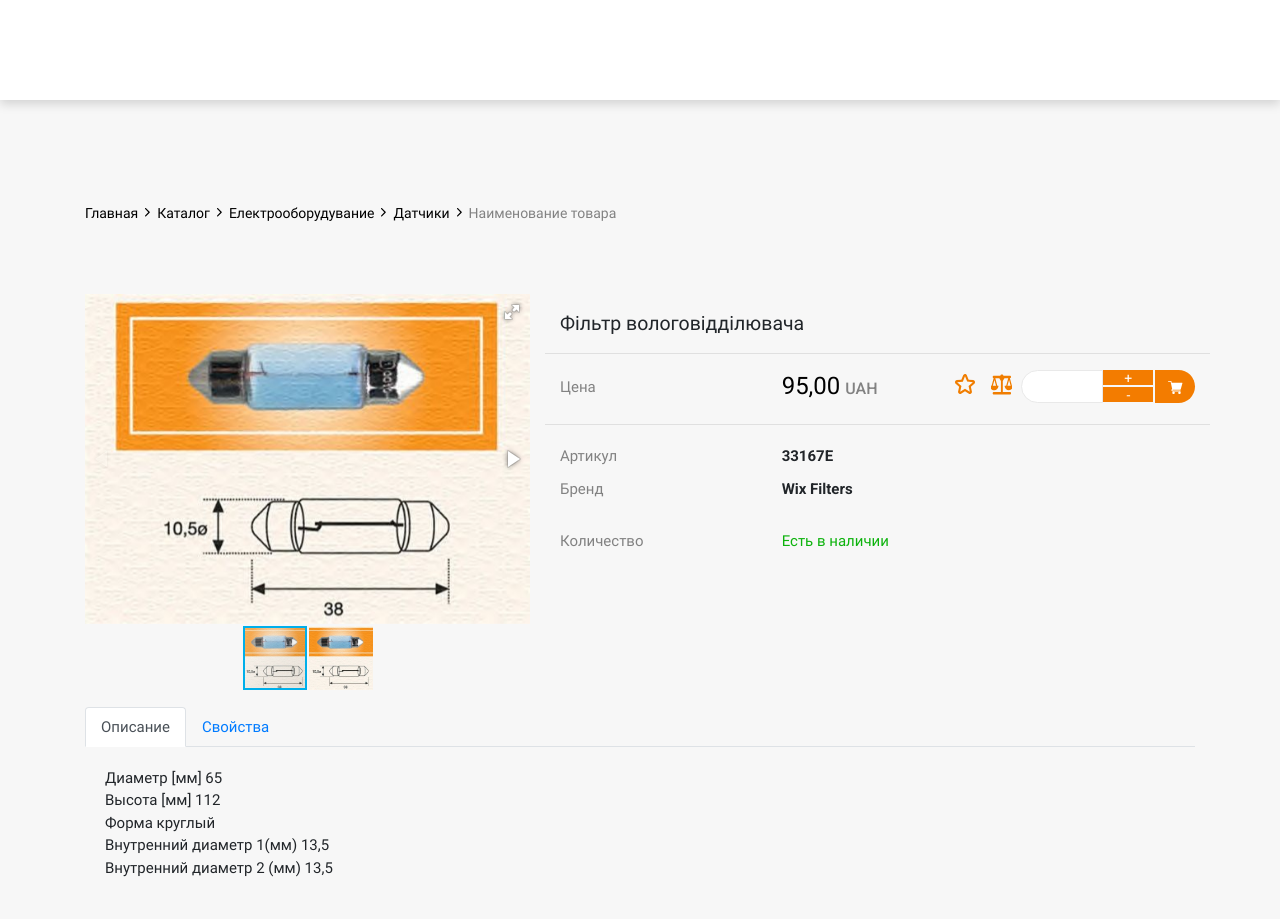
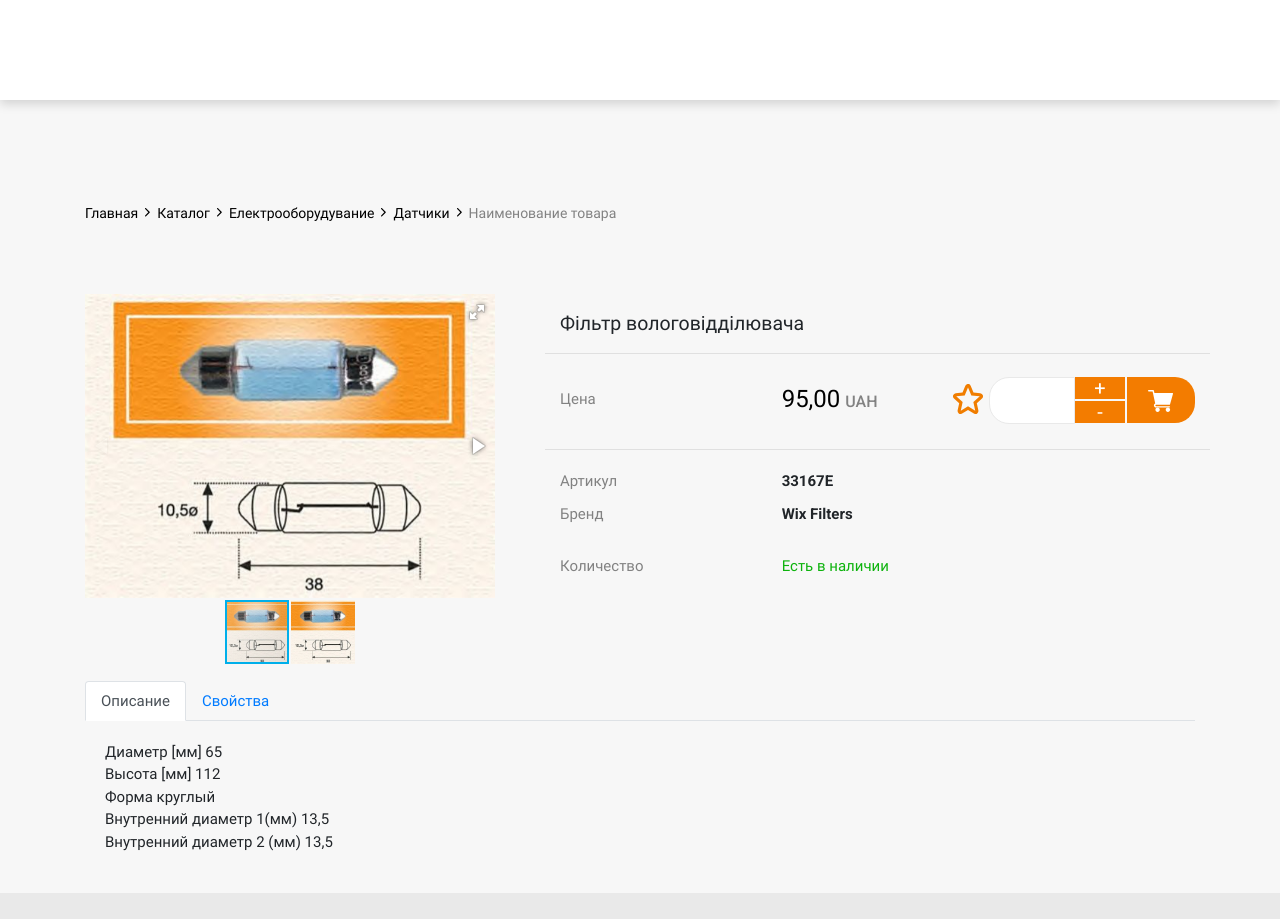
Before and after one commit to DmytroKriuk/fara, a plain HTML site: page card.html in a window 1280 px wide. After the commit the page ends 893 px from the top, so only its background shows below. Drawn offline with Linux system fonts and the light colour scheme.

Commit message:
fix bugs with widgets and image

```diff
--- a/card.html
+++ b/card.html
@@ -29,13 +29,13 @@
             </div>
             <div class="card-block__content">
                 <div class="card-block__top row card-content">
-                    <div class="col-md-5">
+                    <div class="col-lg-5 d-flex justify-content-center card-image">
                         <div class="fotorama" data-allowfullscreen="true" data-nav="thumbs">
                             <img class="img-fluid" src="img/catalog/catalog.jpg" alt="">
                             <img class="img-fluid" src="img/catalog/catalog.jpg" alt="">
                         </div>
                     </div>
-                    <div class="col-md-7 ">
+                    <div class="col-lg-7 ">
                         <div class="row card-content__title">
                             <div class="col-md-12">Фільтр вологовідділювача</div>
                         </div>
@@ -43,23 +43,24 @@
                             <div class="col-md-4 d-flex align-items-center price-item__price">
                                 Цена
                             </div>
-                            <div class="col-md-3 price">
+                            <div class="col-md-3 d-flex align-items-center price">
                                 <div class="price-format"><span class="price-string">95,00</span><span class="currency">UAH</span></div>
                             </div>
                             <div class="col-md-5 buy-widget">
-                                    <p class="favorite-btn favorite-card"></p>
-                                <div class="comparison-btn comparison-card" data-code="22218"> </div>
+                                <p class="favorite-btn favorite-card"></p>
+                                <form action="#">
                                     <div class="buy-widget-container">
                                         <div class="produc-button">
                                             <input type="number" class="product-num" min="1" tabindex="0">
                                             <div class="plus-cont">
-                                              <button class="plus-button" tabindex="0">+</button>
-                                              <button class="minus-button" tabindex="0">-</button>
+                                            <button class="plus-button" tabindex="0">+</button>
+                                            <button class="minus-button" tabindex="0">-</button>
                                             </div>
                                             <button class="add-to-card" tabindex="0"><img src="img/icons/basket-white.svg" alt="" class="buy"></button>
+                                            <span class="success-text-notify d-none"><b>Антена врізна до радіостанції +4dBi, 1,02m</b> успешно добавлен в корзину</span>
                                         </div>
                                     </div>
-                                </button>
+                                </form>
                             </div>
                         </div>
                         <div class="row article-row">
--- a/css/card.css
+++ b/css/card.css
@@ -32,18 +32,6 @@
     padding-bottom: 50px;
 }
 
-.favorite-card {
-    margin: 0;
-}
-
-.comparison-card {
-    margin: 0px 9px;
-}
-
-@media (max-width:998px) {
-    .comparison-card {margin: 0px 11px;}
- }
-
 .article-row {
     margin-top: 20px;
 }
@@ -69,30 +57,9 @@
 }
 
 .plus-button, .minus-button {
-    height: 15px;
-    font-size: 14px;
     z-index: 0;
 }
 
-.product-num {
-    height: 33px;
-    width: 100%;
-}
-
-.add-to-card {
-    height: 33px;
-    width: 90px;
-
-}
-
-@media (max-width:1200px) {
-   .add-to-card {width: 43px;}
-   .comparison-btn {width: 46px !important}
-}
-
-.add-to-card img {
-    width: 15px;
-}
 
 .nav-link {
     color: #007bff;
@@ -100,8 +67,24 @@
 
 .favorite-card {
     width: 50px;
+    -webkit-mask: url(../img/catalog/favorite.svg) no-repeat center /30px;
+    mask: url(../img/catalog/favorite.svg) no-repeat center /30px;
 }
 
-.comparison-card {
+.favorite-btn.active {
+    background-color: #333;
+    -webkit-mask: url(../img/catalog/favorite-icon.svg) no-repeat center/30px;
+    mask: url(../img/catalog/favorite-icon.svg) no-repeat center /30px;
     width: 50px;
 }
+
+.card-image {
+    padding-right: 50px;
+}
+.add-to-card.active {
+    background-color: #333;
+}
+
+.buy-widget-container {
+    margin-top: 8px;
+}
--- a/js/card.js
+++ b/js/card.js
@@ -16,3 +16,19 @@ for( let i = 0 ;  i < productNum.length ; i++ ){
     productNum[i].value--;
   })
 }
+
+
+var favoriteBtn = document.querySelectorAll('.favorite-btn')
+for(let i of favoriteBtn){
+  i.addEventListener('click', () =>{
+    i.classList.toggle('active')
+  })
+}
+
+var addCartBtn = document.querySelectorAll('.add-to-card')
+for(let i of addCartBtn){
+  i.addEventListener('click', (e) =>{
+    e.preventDefault();
+    i.classList.toggle('active')
+  })
+}
```
